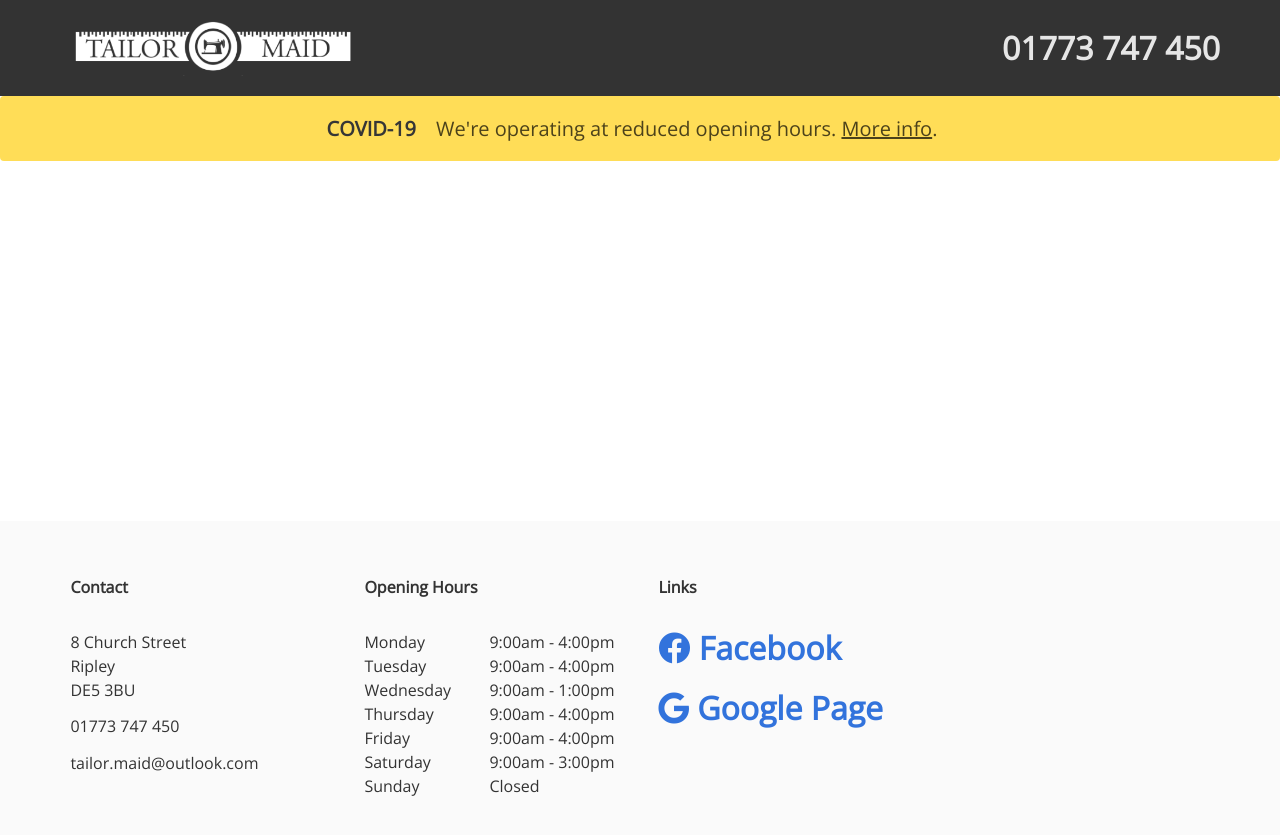
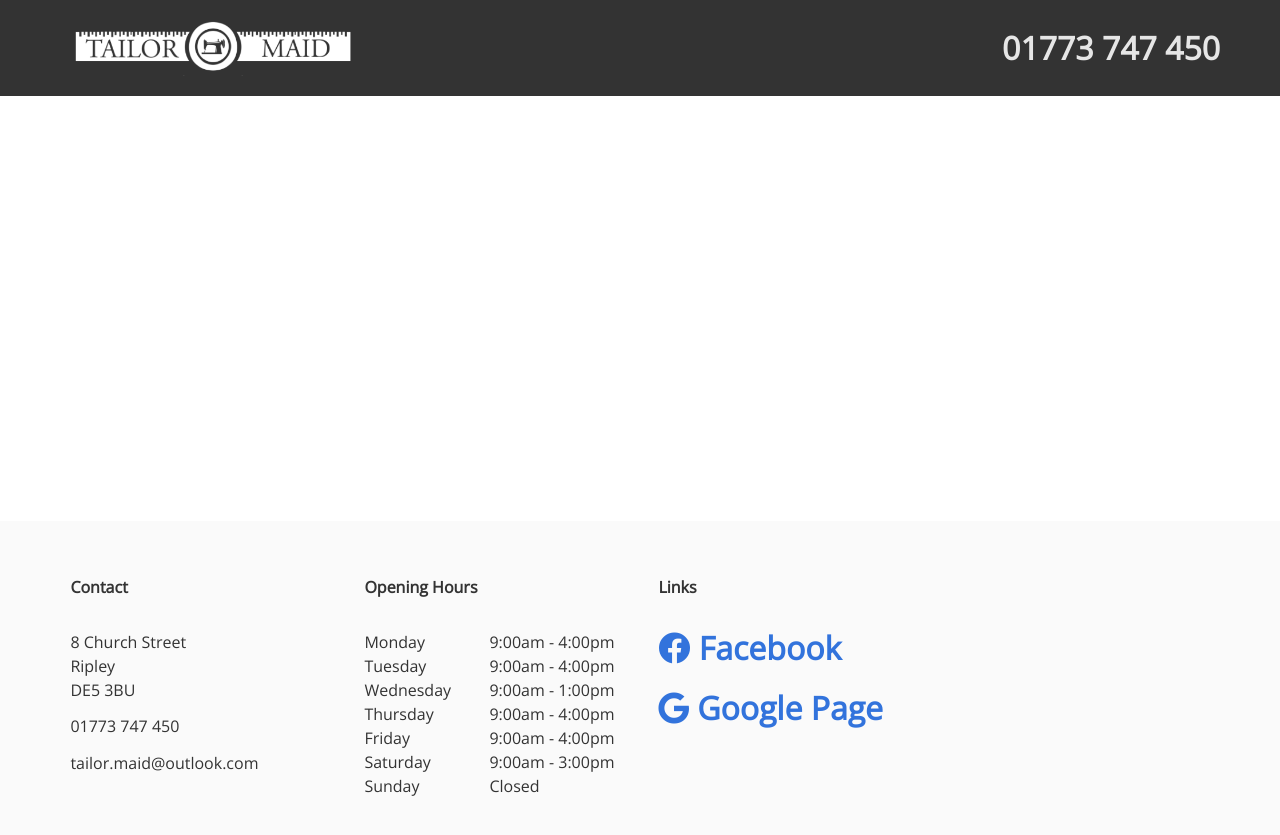
Before and after one commit to tailor-maid/tailormaid.github.io, a Jekyll site: the page built from _pages/about.html, in a window 1280 px wide. Shown: the top 835 px of the page. Built offline with Jekyll 4.4.1, drawn with Linux system fonts in a browser that asks for light colours; nearby versions of some CDN libraries.

Commit message:
Removed COVID 19 banner

```diff
--- a/_layouts/default.html
+++ b/_layouts/default.html
@@ -44,11 +44,7 @@
             </div>
         </div>
     </nav>
-    <nav class="notification is-warning is-marginless">
-        <div class="content">
-            <p class="subtitle has-text-centered"><span class="m-r-20"><strong>COVID-19</strong></span>We're operating at reduced opening hours. <a href="{% link _pages/covid-19.html %}">More info</a>.</p>
-        </div>
-    </nav>
+
     <main class="main">
         {{ content }}
     </main>
```
